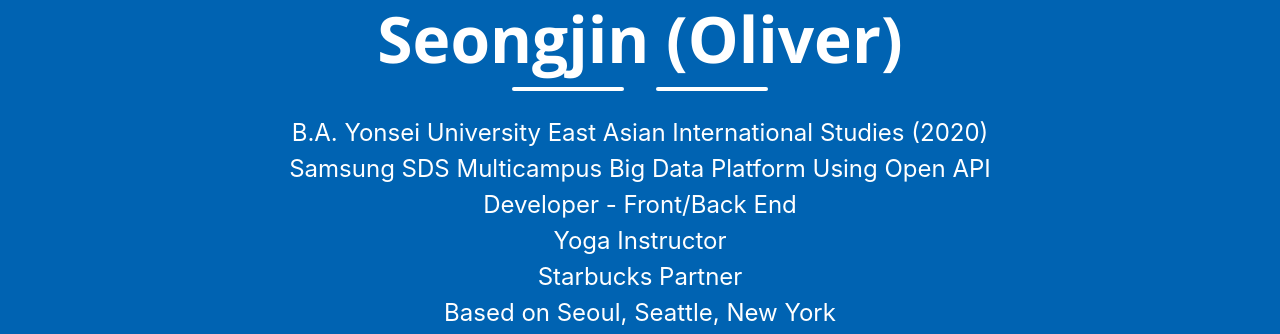
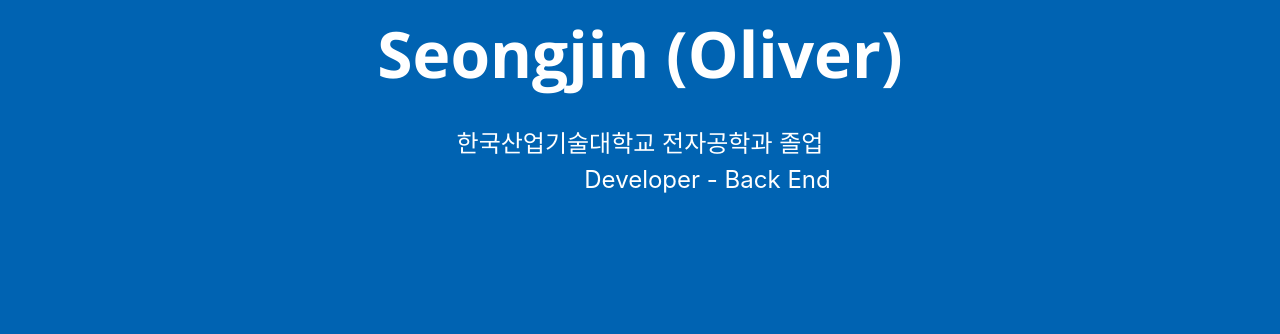
Before and after one commit to SeongjinOliver/SeongjinOliver.github.io, a plain HTML site: page index.html in a window 1280 px wide. Shown: the part 477-811 px from the top of the page. Drawn offline with nearby package versions, Linux system fonts and the light colour scheme; a web font is replaced by a local one.

Commit message:
Modify Portfolio

```diff
--- a/index.html
+++ b/index.html
@@ -37,17 +37,12 @@
                 <h1 class="masthead-heading mb-0">Seongjin (Oliver)</h1>
                 <!-- Icon Divider-->
                 <div class="divider-custom divider-light">
-                    <div class="divider-custom-line"></div>
 
-                    <div class="divider-custom-line"></div>
                 </div>
                 <!-- Masthead Subheading-->
-                <p class="pre-wrap masthead-subheading font-weight-normal mb-0">B.A. Yonsei University East Asian International Studies (2020)
-Samsung SDS Multicampus Big Data Platform Using Open API
-Developer - Front/Back End
-Yoga Instructor
-Starbucks Partner
-Based on Seoul, Seattle, New York</p>
+                <p class="pre-wrap masthead-subheading font-weight-normal mb-0">한국산업기술대학교 전자공학과 졸업
+                    Developer - Back End
+                </p>
                 </p>
             </div>
         </header>
@@ -135,7 +130,7 @@
 
                                     <br>
                                     <h4 class="font-italic">Preview</h4>
-                                    <img class="img-fluid rounded mb-5" src="assets/img/githubJihye.png" alt="Git hub"/>
+                                    <img class="img-fluid rounded mb-5" src="assets/img/githubSeongjin.png" alt="Git hub"/>
                                     <img class="img-fluid rounded mb-5" src="assets/img/til.png" alt="Git hub"/>
                                     <img class="img-fluid rounded mb-5" src="assets/img/cs50.png" alt="Git hub"/>
                                     <img class="img-fluid rounded mb-5" src="assets/img/purple.png" alt="Git hub"/>
```
Also changed, not shown: assets/img/githubJihye.png (deleted), assets/img/githubSeongjin.png (added), assets/img/mainimg.png.
